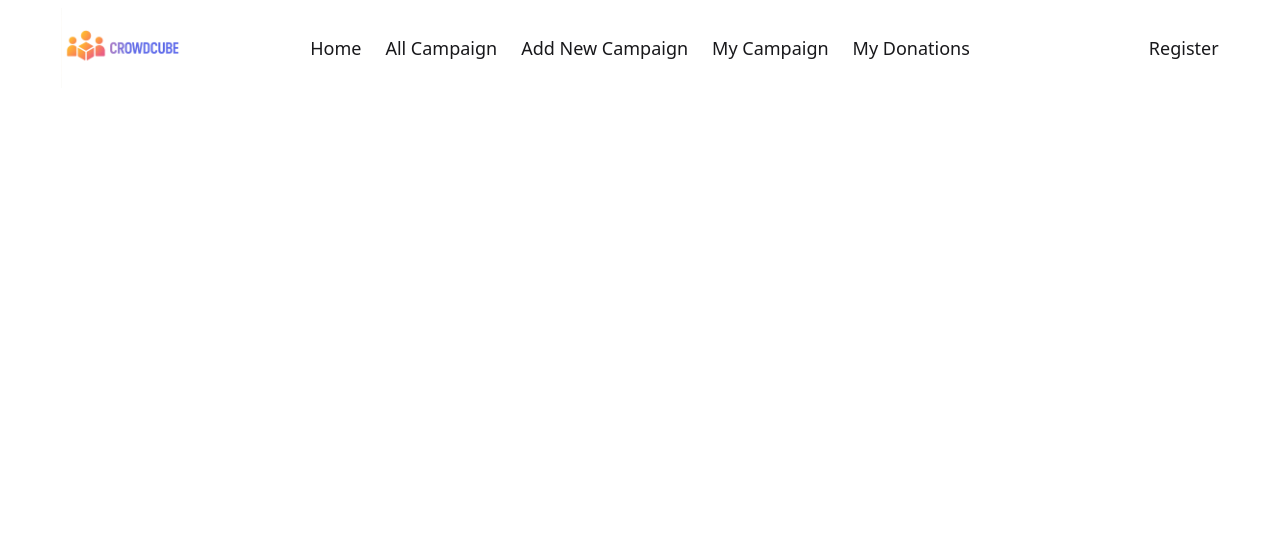
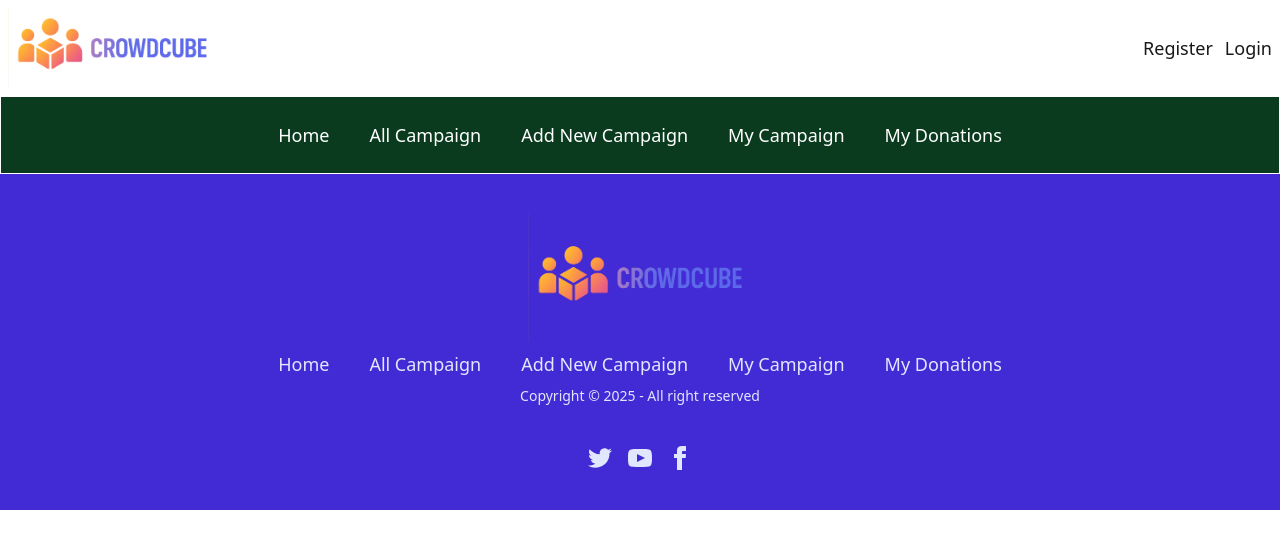
Before and after one commit to mdmonjumon/crowdcube-client, a React (Vite) app: page / in a window 1280 px wide. Shown: the top 548 px of the page. Built offline with nearby package versions, Linux system fonts and the light colour scheme.

Commit message:
design footer

```diff
--- /dev/null
+++ b/src/components/Banner.jsx
@@ -0,0 +1,11 @@
+import React from 'react';
+
+const Banner = () => {
+    return (
+        <div>
+
+        </div>
+    );
+};
+
+export default Banner;
--- a/src/components/Footer.jsx
+++ b/src/components/Footer.jsx
@@ -1,10 +1,64 @@
-
+import { NavLink } from 'react-router-dom';
+import footerLogo from '../assets/logos.png'
 
 const Footer = () => {
+    const links = <>
+        <NavLink className='text-lg'>Home</NavLink>
+        <NavLink className='text-lg'>All Campaign</NavLink>
+        <NavLink className='text-lg'>Add New Campaign</NavLink>
+        <NavLink className='text-lg'>My Campaign</NavLink>
+        <NavLink className='text-lg'>My Donations</NavLink>
+
+    </>
     return (
-        <div>
+        <footer className="footer footer-horizontal footer-center bg-primary text-primary-content p-10">
+            <aside>
+                <img className='w-56 h-32 size-full object-cover' src={footerLogo} alt="Logo" />
 
-        </div>
+                <ul className='flex flex-col lg:flex-row gap-10'>
+                    {links}
+                </ul>
+
+                <p>Copyright © {new Date().getFullYear()} - All right reserved</p>
+            </aside>
+            <nav>
+                <div className="grid grid-flow-col gap-4">
+                    <a>
+                        <svg
+                            xmlns="http://www.w3.org/2000/svg"
+                            width="24"
+                            height="24"
+                            viewBox="0 0 24 24"
+                            className="fill-current">
+                            <path
+                                d="M24 4.557c-.883.392-1.832.656-2.828.775 1.017-.609 1.798-1.574 2.165-2.724-.951.564-2.005.974-3.127 1.195-.897-.957-2.178-1.555-3.594-1.555-3.179 0-5.515 2.966-4.797 6.045-4.091-.205-7.719-2.165-10.148-5.144-1.29 2.213-.669 5.108 1.523 6.574-.806-.026-1.566-.247-2.229-.616-.054 2.281 1.581 4.415 3.949 4.89-.693.188-1.452.232-2.224.084.626 1.956 2.444 3.379 4.6 3.419-2.07 1.623-4.678 2.348-7.29 2.04 2.179 1.397 4.768 2.212 7.548 2.212 9.142 0 14.307-7.721 13.995-14.646.962-.695 1.797-1.562 2.457-2.549z"></path>
+                        </svg>
+                    </a>
+                    <a>
+                        <svg
+                            xmlns="http://www.w3.org/2000/svg"
+                            width="24"
+                            height="24"
+                            viewBox="0 0 24 24"
+                            className="fill-current">
+                            <path
+                                d="M19.615 3.184c-3.604-.246-11.631-.245-15.23 0-3.897.266-4.356 2.62-4.385 8.816.029 6.185.484 8.549 4.385 8.816 3.6.245 11.626.246 15.23 0 3.897-.266 4.356-2.62 4.385-8.816-.029-6.185-.484-8.549-4.385-8.816zm-10.615 12.816v-8l8 3.993-8 4.007z"></path>
+                        </svg>
+                    </a>
+                    <a>
+                        <svg
+                            xmlns="http://www.w3.org/2000/svg"
+                            width="24"
+                            height="24"
+                            viewBox="0 0 24 24"
+                            className="fill-current">
+                            <path
+                                d="M9 8h-3v4h3v12h5v-12h3.642l.358-4h-4v-1.667c0-.955.192-1.333 1.115-1.333h2.885v-5h-3.808c-3.596 0-5.192 1.583-5.192 4.615v3.385z"></path>
+                        </svg>
+                    </a>
+                </div>
+            </nav>
+        </footer>
     );
 };
 
--- a/src/components/Navbar.jsx
+++ b/src/components/Navbar.jsx
@@ -1,8 +1,11 @@
 import { Link, NavLink } from "react-router-dom";
 import logo from '../assets/logos.png'
+import { useState } from "react";
 
 
 const Navbar = () => {
+
+    const [menu, setMenu] = useState(false)
 
     const links = <>
         <NavLink className='text-lg'>Home</NavLink>
@@ -14,31 +17,39 @@
     </>
 
     return (
-        <div className="navbar">
+        <div>
+            <div className="navbar max-w-[1440px] mx-auto">
                 <div className="navbar-start">
-                <div className="dropdown">
-                    <div tabIndex={0} role="button" className="btn btn-ghost lg:hidden">
-                        <svg xmlns="http://www.w3.org/2000/svg" className="h-5 w-5" fill="none" viewBox="0 0 24 24" stroke="currentColor"> <path strokeLinecap="round" strokeLinejoin="round" strokeWidth="2" d="M4 6h16M4 12h8m-8 6h16" /> </svg>
+                    <div>
+                        <div onClick={()=>setMenu(!menu)} tabIndex={0} role="button" className="btn btn-ghost lg:hidden">
+                            <svg xmlns="http://www.w3.org/2000/svg" className="h-7 w-7" fill="none" viewBox="0 0 24 24" stroke="currentColor"> <path strokeLinecap="round" strokeLinejoin="round" strokeWidth="2" d="M4 6h16M4 12h8m-8 6h16" /> </svg>
                         </div>
                         <ul
+
                             tabIndex={0}
-                        className="menu menu-sm dropdown-content bg-base-100 rounded-box z-1 mt-3 w-52 p-2 shadow">
+                            className={`lg:hidden absolute  flex flex-col gap-3 w-40 ${menu? 'left-0 bg-base-100 rounded-box z-1 mt-3 w-52 p-2 shadow min-h-[calc(100vh-90px)]':'-left-60'}`}>
                             {links}
                         </ul>
                     </div>
 
-                <img className="h-20 w-1/2 size-full object-cover" src={logo} alt="logo" />
+                    <img className="h-20 w-52 size-full object-cover" src={logo} alt="logo" />
                 </div>
-            <div className="navbar-center hidden lg:flex">
-                <ul className="menu menu-horizontal px-1 gap-6">
+
+                <div className="navbar-end gap-3">
+                    <Link className="text-lg">Register</Link>
+                    <Link className="text-lg">Login</Link>
+                </div>
+            </div>
+
+            <div className="hidden lg:flex items-center justify-center border bg-[#0A3B1E] text-white py-4">
+                <ul className="menu menu-horizontal max-w-[1440px] mx-auto px-1 gap-10">
                     {links}
                 </ul>
-            </div>
-            <div className="navbar-end">
-                <Link className="text-lg">Register</Link>
             </div>
         </div>
     );
 };
 
 export default Navbar;
+
+// menu menu-sm dropdown-content bg-base-100 rounded-box z-1 mt-3 w-52 p-2 shadow before:min-h-screen"
--- a/src/pages/Home.jsx
+++ b/src/pages/Home.jsx
@@ -1,12 +1,19 @@
 import React from 'react';
 import Navbar from '../components/Navbar';
+import Footer from '../components/Footer';
 
 const Home = () => {
     return (
-        <div className='max-w-11/12 mx-auto'>
+        <div>
             <header>
                 <Navbar></Navbar>
             </header>
+
+
+
+            <footer>
+                <Footer></Footer>
+            </footer>
 
         </div>
     );
```
Also changed, not shown: src/index.css (line endings or trailing spaces). Lines whose indentation alone changed are shown as unchanged.
